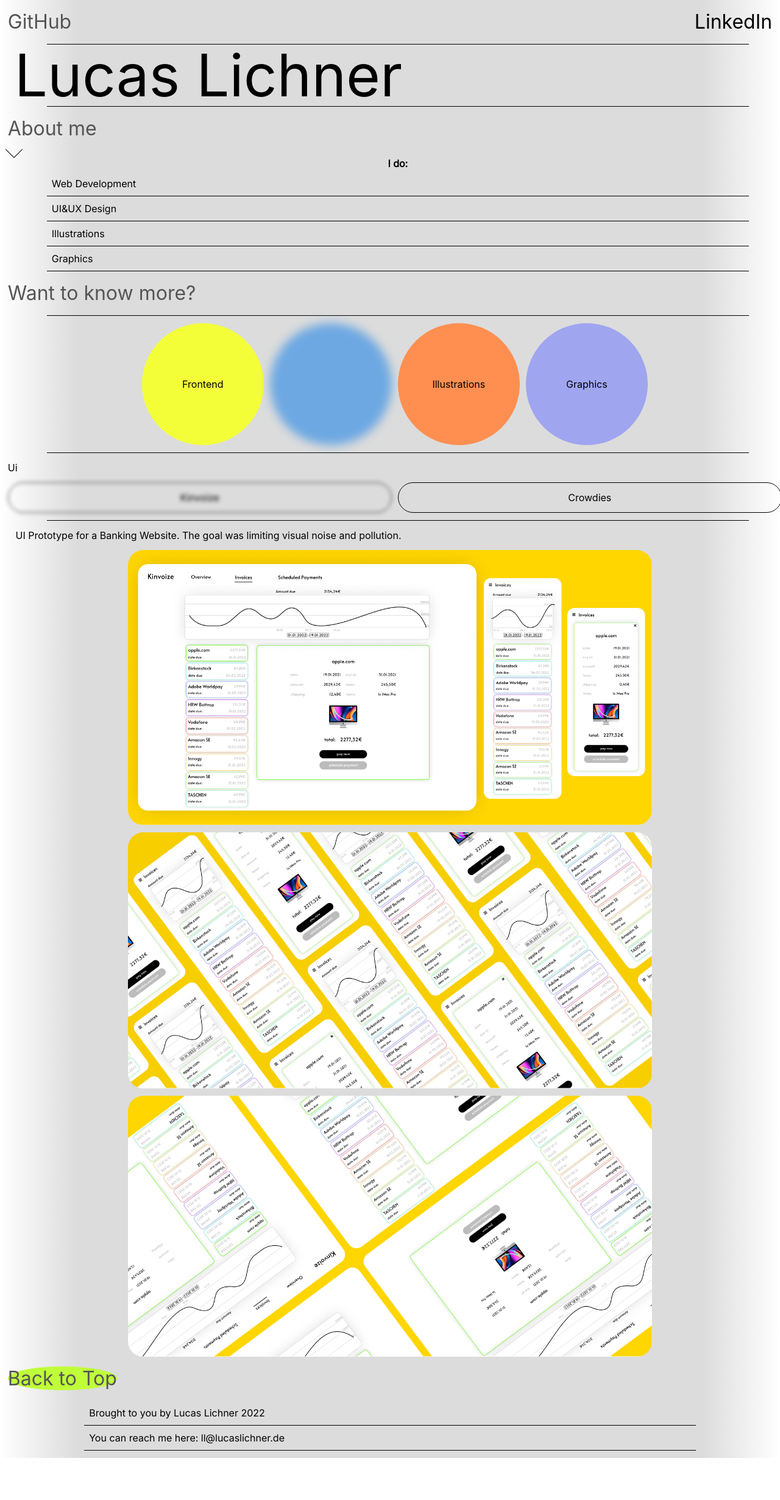
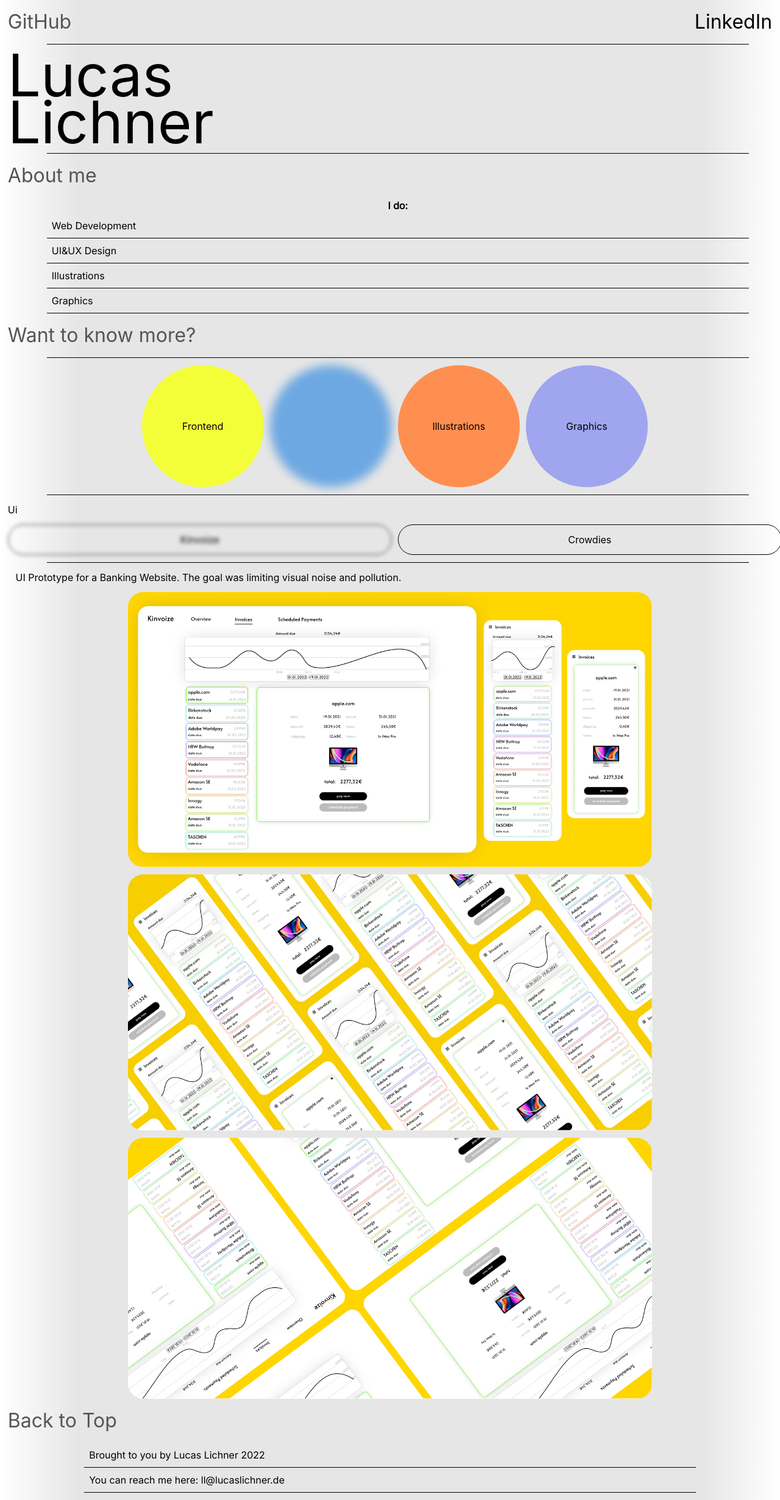
Before and after one commit to oopera/lucaslichner2.0, a React (Create React App) app: page / in a window 1280 px wide. Shown: the whole page at 61% size. Before the commit the page ends 2391 px from the top, so only its background shows below. Built offline with nearby package versions, Linux system fonts and the light colour scheme.

Commit message:
Some Stuff

```diff
--- a/src/App.css
+++ b/src/App.css
@@ -21,7 +21,7 @@
 }
 
 body{
-  background: linear-gradient(90deg, rgba(255,255,255,1) 0%, rgba(220,220,220,1) 10%, rgba(220,220,220,1) 90%, rgba(255,255,255,1) 100%);
+  background: linear-gradient(90deg, rgba(255,255,255,1) 0%, rgba(230,230,230,1) 10%, rgba(230,230,230,1) 90%, rgba(255,255,255,1) 100%);
   overflow-x: hidden;
 }
 
@@ -33,14 +33,6 @@ body{
 
 }
 
-@keyframes sidescroll {
-  0% {margin-left: -40%;}
-  100% {margin-left: 100%;}
-}
-.scrolly{
-  animation: sidescroll 20s linear infinite;
-
-}
 
   .openingContainer{
     animation: openContainer 1s cubic-bezier(0.075, 0.82, 0.165, 1);
@@ -73,19 +65,26 @@ body{
   }
 }
 
-.my-node-enter {
+.alert-enter {
   opacity: 0;
+  height: 0px;
 }
-.my-node-enter-active {
+.alert-enter-active {
   opacity: 1;
-  transition: opacity 200ms;
+  height: 75px;
+  transform: scale(0.9);
+  transform: translateX(0);
+  transition: opacity 300ms, transform 300ms, height 500ms;
 }
-.my-node-exit {
+.alert-exit {
   opacity: 1;
+  height: 75px;
+  transform: scale(0.9);
+  transition: opacity 300ms, transform 300ms, height 500ms;
 }
-.my-node-exit-active {
+.alert-exit-active {
   opacity: 0;
-  transition: opacity 200ms;
+
 }
 
 .selectOblate{
@@ -191,7 +190,6 @@ img, video{
   display: flex;
   align-items: center;
   justify-content: center;
-
   width: 100vw;
 
 }
@@ -223,7 +221,6 @@ img, video{
 }
 .hoverPar:hover{
   margin-left: 25px;
-  filter: blur(0.1rem);
   color: black;
 }
 .hoverpar::before{
--- a/src/App.js
+++ b/src/App.js
@@ -48,6 +48,7 @@ function App() {
     const [selectedTopic, setSelectedTopic] = useState('Ui')
     const [projects, setProjects] = useState(UI.projects);
     const [selectedProject, setSelectedProject] = useState('Kinvoize');
+    const [TransitionTrigger, setTransitionTrigger] = useState(false);
 
     useEffect(() => {
         console.log('WITH ' + String.fromCodePoint(0x2764) + ' FROM LUCAS')
@@ -55,7 +56,7 @@ function App() {
     const myRef = useRef(null)
 
     const balls =  topics.map((topic) =>
-        <SelectBall key={topic.name} setProjects={setProjects} setSelectedProject={setSelectedProject} projects={projects} selectedTopic={selectedTopic} setSelectedTopic={setSelectedTopic} topic={topic} />
+        <SelectBall setTransitionTrigger={setTransitionTrigger} key={topic.name} setProjects={setProjects} setSelectedProject={setSelectedProject} projects={projects} selectedTopic={selectedTopic} setSelectedTopic={setSelectedTopic} topic={topic} />
     )
 
     const oblates =  projects.map((project) =>
@@ -112,6 +113,14 @@ function App() {
     Cool Stuff to do:
     Animted Blobs anstatt circles
     REACT CSS ANINMATIONS
+
+      <CSSTransition
+                                in={TransitionTrigger}
+                                timeout={200}
+                                classNames="alert"
+                                onEnter={() => setTransitionTrigger(false)}
+                                >
+           </CSSTransition>
     */
 
 
@@ -124,7 +133,7 @@ function App() {
                                 </div>
                             <DividerLine/>
 
-                                <p style={{fontSize: '600%', marginLeft:'0px', whiteSpace: 'nowrap',  lineHeight: "0.8"}}  className='scrolly' id='aboutMe'>Lucas Lichner</p>
+                                <p style={{fontSize: '600%', marginLeft:'0px', whiteSpace: 'nowrap',  lineHeight: "0.8"}}  className='scrolly' id='aboutMe'>Lucas<br></br> Lichner</p>
 
                             <DividerLine/>
                             <AboutMe
@@ -135,11 +144,11 @@ function App() {
                                 </div>
                             <DividerLine/>
                                 <p>{selectedTopic}</p>
-                                <CSSTransition in={selectedProject} timeout={200} classNames="my-node">
+
                                 <div className="centerClass sideScroll">
                                     {oblates}
                                 </div>
-                                    </CSSTransition>
+
                             {projects.length !== 0 &&
                             <DividerLine/>
                             }
@@ -160,11 +169,12 @@ function ScrollToTop(){
     const aboutMe = document.getElementById('aboutMe');
 
     return(
-        <a className="hoverPar stickyStuff"  onClick={() => aboutMe.scrollIntoView({behavior: 'smooth'})}> Back to Top </a>
+        <a className="hoverPar"  onClick={() => aboutMe.scrollIntoView({behavior: 'smooth'})}> Back to Top </a>
     )
 }
 
 function SelectBall(props){
+
     let styles;
     let styles2;
     if(props.selectedTopic === props.topic.topic){
@@ -186,7 +196,8 @@ function SelectBall(props){
     function doStuff(){
         props.selectedTopic === props.topic.topic ? clearStuff() : props.setSelectedTopic(props.topic.topic);
         props.selectedTopic === props.topic.topic ? props.setProjects([]) : props.setProjects(props.topic.projects)
-    }
+        props.setTransitionTrigger(true);
+        }
 
     return(
         <div style={{background: props.topic.color}}onClick={() => doStuff()} className={styles}>
--- a/src/Components/AboutMe.js
+++ b/src/Components/AboutMe.js
@@ -7,14 +7,10 @@ export default function AboutMe(props){
     const [hyperActive, setHyperActive] = useState(false);
     return(
         <>
-        {active === false && (
-
-
-            <div className="sideScroll"> <a className="hoverPar" onClick={() => {setActive(!active); setHyperActive(false)}}> About me <div className='arrowDown'> </div> </a></div>
-          )}
+ <div className="sideScroll"> <a className="hoverPar" onClick={() => {setActive(!active); setHyperActive(false)}}> About me </a></div>
         {active === true && (
             <div>
-            <div className="sideScroll"> <a className="hoverPar" onClick={() => {setActive(!active); setHyperActive(false)}}> About me <div className='arrowDown'> </div> </a></div>
+
         <table>
             <tbody>
             <tr>
--- a/src/Components/Footer.js
+++ b/src/Components/Footer.js
@@ -1,7 +1,7 @@
 export default function Footer(){
 
     return(
-        <>
+
         <table className="footer">
         <tr>
             <td>Brought to you by Lucas Lichner 2022</td>
@@ -10,7 +10,7 @@ export default function Footer(){
             <td>You can reach me here: ll@lucaslichner.de</td>
         </tr>
         </table>
-    </>
+
 
     )
 
```
